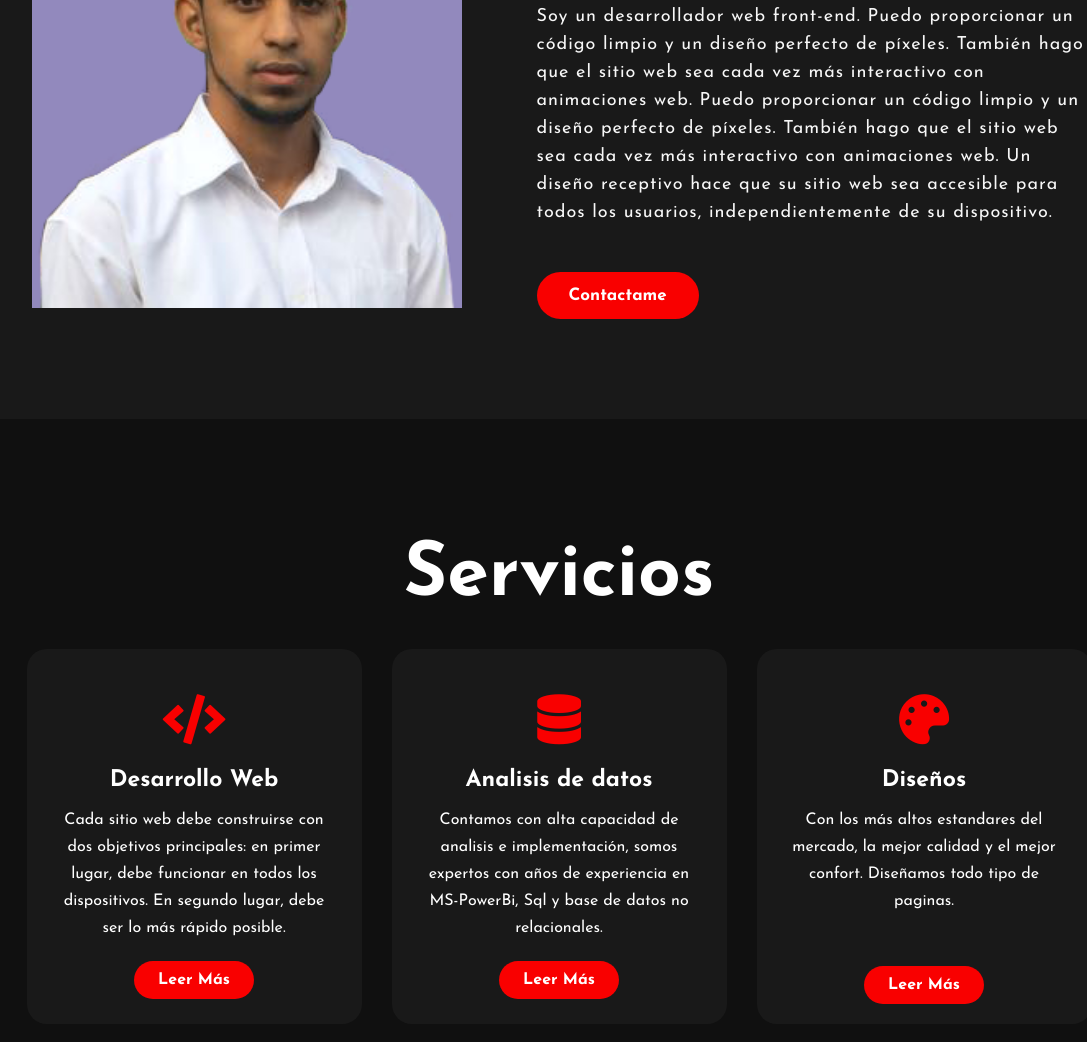
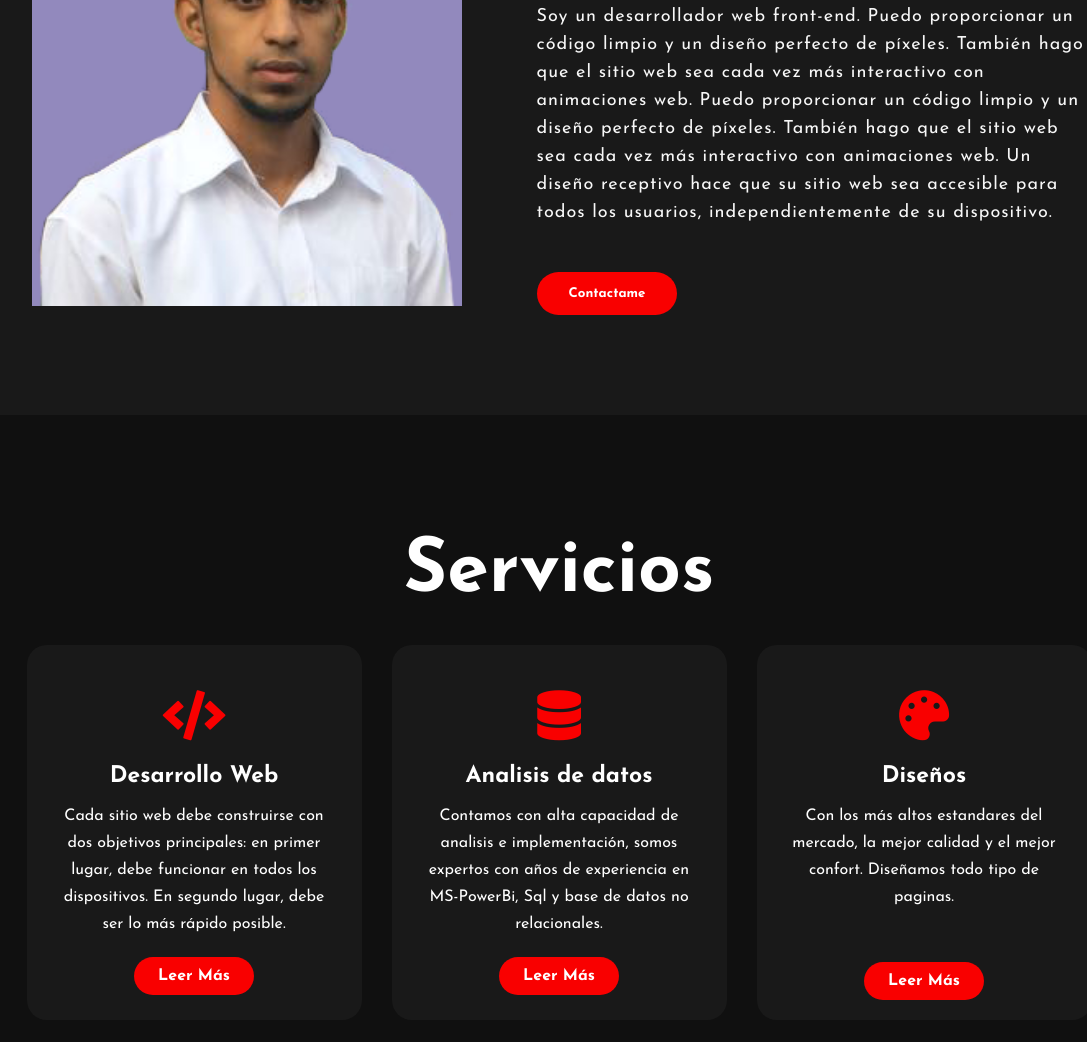
Before and after one commit to PolancoG/portafolio, a plain HTML site: page index.html in a window 1280 px wide. Shown: the part 1040-2082 px from the top of the page, without its empty margins (81-1168 px from the left). Drawn offline with Linux system fonts and the light colour scheme.

Commit message:
Otro cambio

```diff
--- a/css/style.css
+++ b/css/style.css
@@ -307,10 +307,10 @@ footer p:nth-child(2){
 	font-size: 14px;
 	text-decoration: none;
 }
-
+/*
 .lil{
 	color: #fff;
 	font-weight: bold;
 	font-size: 17px;
 	text-decoration: none;
-}
+} */
--- a/index.html
+++ b/index.html
@@ -48,7 +48,7 @@
 				<h2>Acerca de Mi</h2>
 				<h5><span>Desarrollador Web & Analista</span></h5>
 				<p>Soy un desarrollador web front-end. Puedo proporcionar un código limpio y un diseño perfecto de píxeles. También hago que el sitio web sea cada vez más interactivo con animaciones web. Puedo proporcionar un código limpio y un diseño perfecto de píxeles. También hago que el sitio web sea cada vez más interactivo con animaciones web. Un diseño receptivo hace que su sitio web sea accesible para todos los usuarios, independientemente de su dispositivo.</p>
-				<button type="button"><a class="lil" href="https://bit.ly/3z2h5Ay" target="_blank">Contactame</a></button>
+				<a href="https://bit.ly/3z2h5Ay" target="_blank"><button type="button">Contactame</button></a>
 			</div>
 		</div>
 	</section>
```
